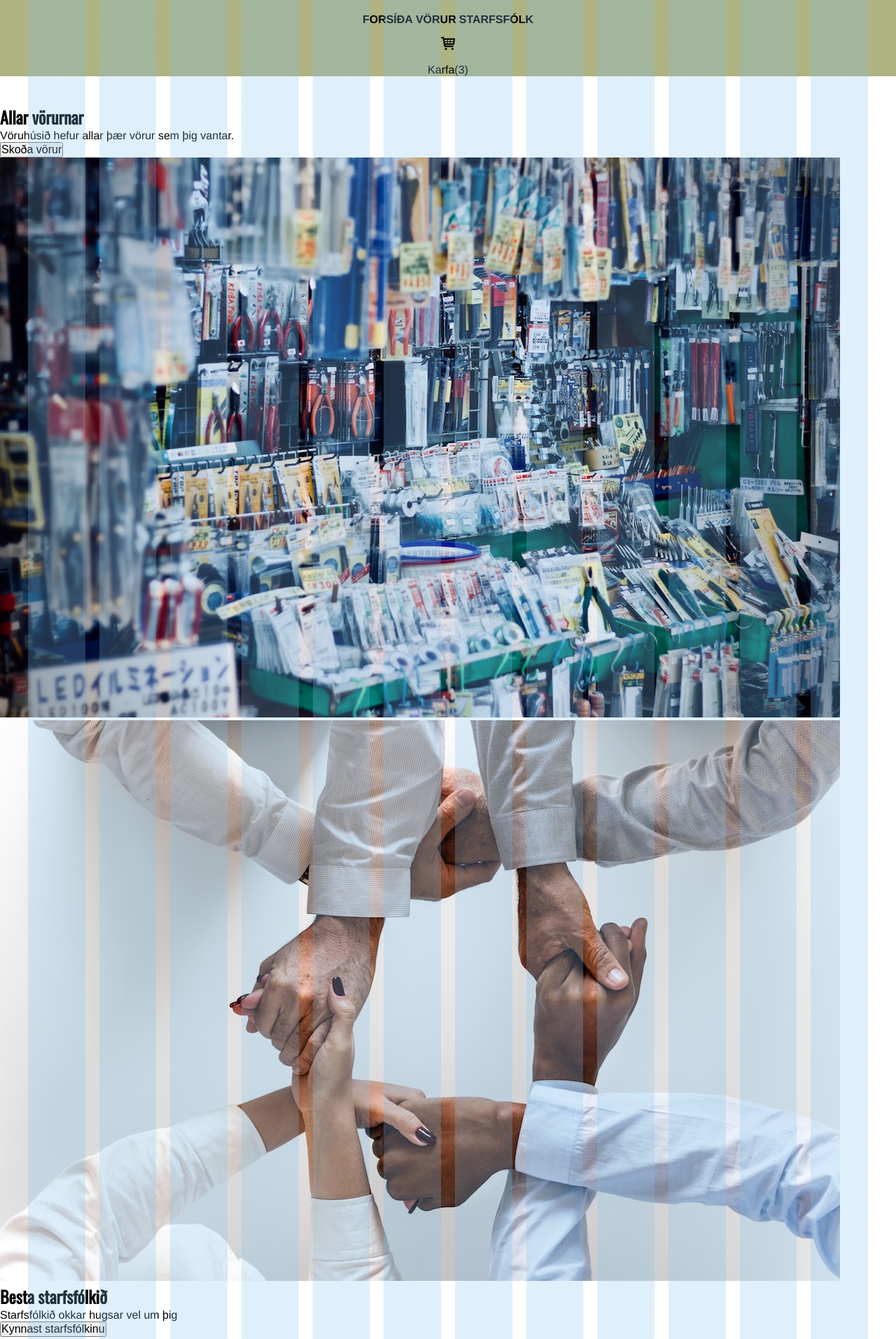
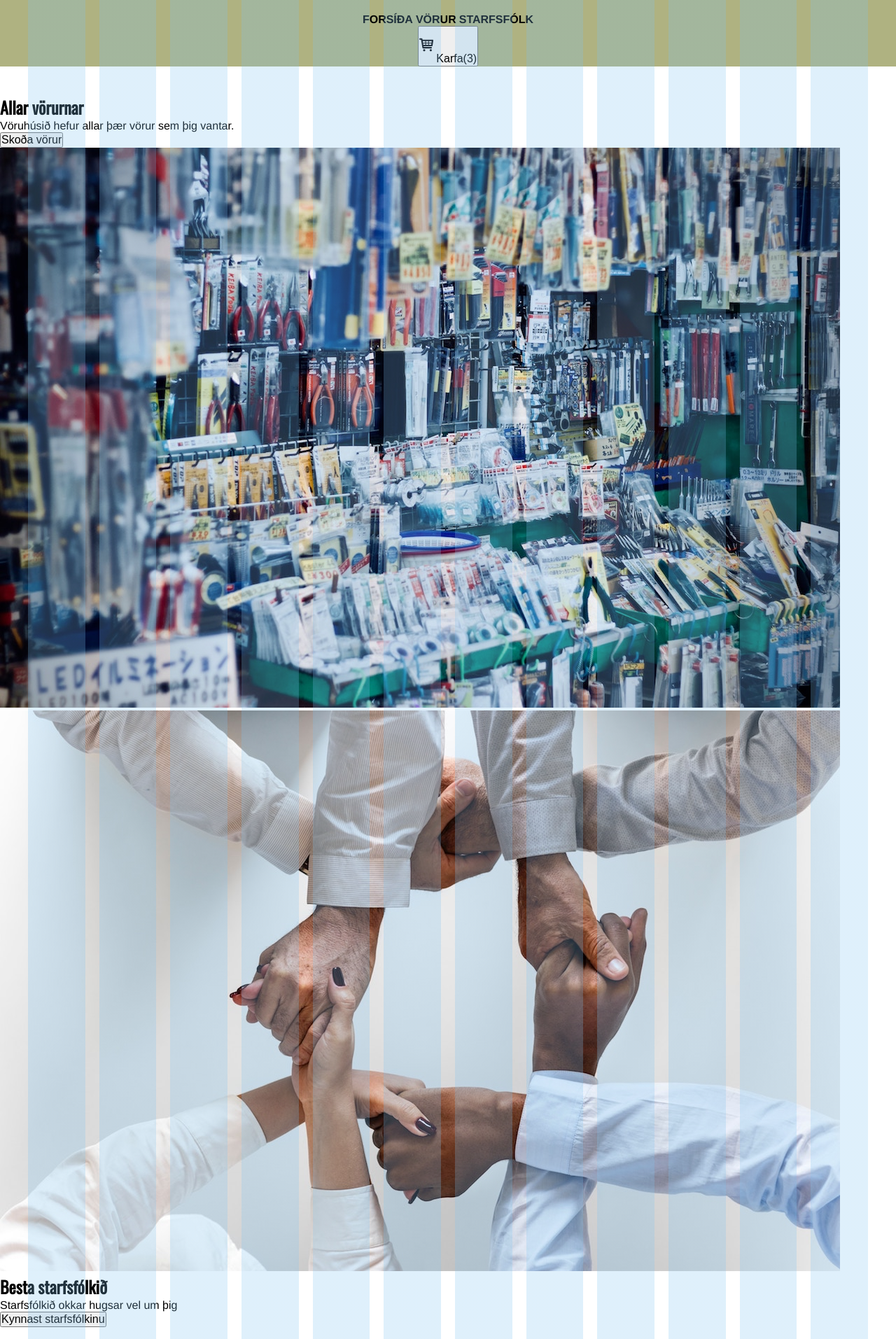
Before and after one commit to jonthorsteins/vefforritun-hopverkefni-1, a plain HTML site: page index.html in a window 1280 px wide. Shown: the part 60-1973 px from the top of the page at 70% size. Drawn offline with nearby package versions, Linux system fonts and the light colour scheme; files that its build step writes are made by us from their sources.

Commit message:
Html nokkurnvegin klárað. Nöfnum á grid breytt í index

```diff
--- a/index.html
+++ b/index.html
@@ -17,35 +17,41 @@
   			 <li>VÖRUR</li>
   			 <li>STARFSFÓLK</li>
   		  </ul>
-      <div class="header__cart">
-        <img src="img/cart.svg" alt = "cart">
-        <p>Karfa(3)</p>
-      </div>
+      <button class="header__cart">
+        <img class="cart" src="img/cart.svg" alt = "cart">
+        Karfa(3)
+      </button>
   	</div>
   </header>
 
   <main>
-  	<div class="main__row">
-     <div class="main__col">
-      <div class="card">
+  	<div class="index">
+    	<div class="index__row">
+        <div class="index__col">
+          <div class="text">
             <h2>Allar vörurnar</h2>
           	<p>Vöruhúsið hefur allar þær vörur sem þig vantar.</p>
           	<button>Skoða vörur</button>
        		</div>
-     <div class="main__col">
+       	</div>
+       	<div class="index__col">
          	<img src="img/products.jpg">
        	</div>
-     <div class="main__col">
+     	</div>
+     	<div class="index__row">
+      	<div class="index__col">
        		<img src="img/team.jpg">
       	</div>
-     <div class="main__col">
+       	<div class="index__col">
+       		<div class="text">
          		<h2>Besta starfsfólkið</h2>
          		<p>Starfsfólkið okkar hugsar vel um þig</p>
          		<button>Kynnast starfsfólkinu</button>
          	</div>
        	</div>
+      </div>
+  	</div>
   </main>
-
   <footer>
   	<div class="footer__content">
   		<div class="footer__row"></div>
```
Also changed, not shown: cart.html (+7 -7 lines), products.html (+3 -3 lines), staff.html (+4 -4 lines). Lines whose indentation alone changed are shown as unchanged.
